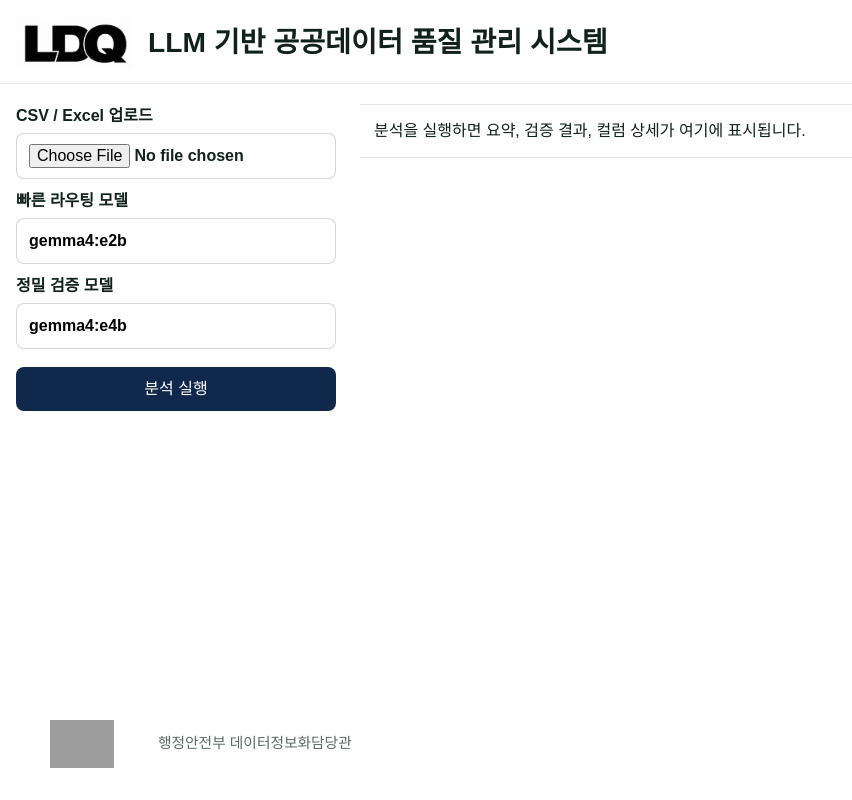
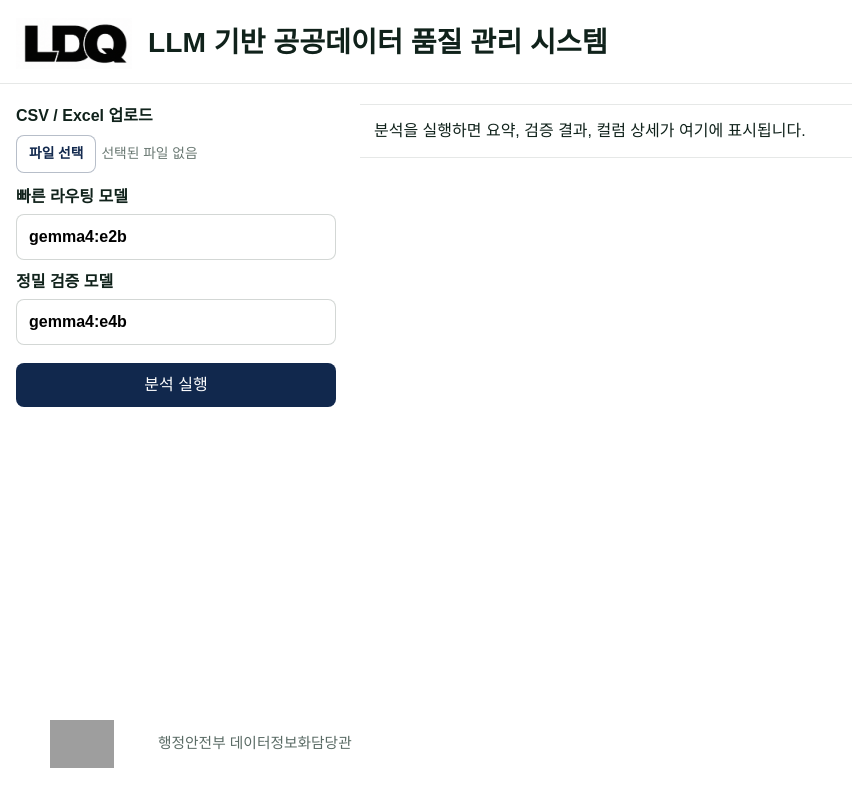
Before and after one commit to Public-Data-Quality/Public-Data-Quality-FE, a React (Vite) app: page / in a window 1280 px wide. Shown: the whole page, without its empty margins (0-852 px from the left). Built offline with nearby package versions, Linux system fonts and the light colour scheme; grey boxes are pictures that could not be loaded; a web font is replaced by a local one.

Commit message:
fix: 파일 선택 버튼 수정

```diff
--- a/src/App.jsx
+++ b/src/App.jsx
@@ -30,14 +30,21 @@ function ControlPanel({
   return (
     <section className="control-panel">
       <form onSubmit={onSubmit}>
-        <label>
-          CSV / Excel 업로드
+        <div className="file-field">
+          <span className="file-field-label">CSV / Excel 업로드</span>
+          <label className="file-picker">
             <input
+              className="file-picker-input"
               type="file"
               accept=".csv,.xlsx,.xls,text/csv,application/vnd.ms-excel,application/vnd.openxmlformats-officedocument.spreadsheetml.sheet"
               onChange={(event) => setDatasetFile(event.target.files?.[0] ?? null)}
             />
+            <span className="file-picker-action">파일 선택</span>
+            <span className="file-picker-name" title={datasetFile?.name || ""}>
+              {datasetFile?.name || "선택된 파일 없음"}
+            </span>
           </label>
+        </div>
         <label>
           빠른 라우팅 모델
           <input
--- a/src/styles.css
+++ b/src/styles.css
@@ -73,7 +73,7 @@ input {
 .hero-copy,
 .control-panel,
 .results-panel {
-  background: transparent;
+  background: #ffffff;
 }
 
 .hero-copy {
@@ -183,6 +183,69 @@ input {
   border-radius: 8px;
   padding: 10px 12px;
   background: rgba(255, 255, 255, 0.9);
+}
+
+.file-field {
+  display: grid;
+  gap: 5px;
+}
+
+.file-field-label {
+  font-weight: 600;
+}
+
+.file-picker {
+  position: relative;
+  display: grid;
+  grid-template-columns: auto minmax(0, 1fr);
+  gap: 10px;
+  align-items: center;
+  min-height: 42px;
+  cursor: pointer;
+}
+
+.file-picker-input {
+  position: absolute;
+  width: 1px;
+  height: 1px;
+  margin: -1px;
+  overflow: hidden;
+  clip: rect(0 0 0 0);
+  clip-path: inset(50%);
+  opacity: 0;
+}
+
+.file-picker-name {
+  display: block;
+  min-width: 0;
+  overflow: hidden;
+  color: #697872;
+  font-size: 0.86rem;
+  font-weight: 400;
+  text-overflow: ellipsis;
+  white-space: nowrap;
+}
+
+.file-picker-action {
+  padding: 8px 12px;
+  border: 1px solid rgba(17, 40, 77, 0.3);
+  border-radius: 8px;
+  background: #ffffff;
+  color: #11284d;
+  font-size: 0.86rem;
+  font-weight: 700;
+  white-space: nowrap;
+  transition: border-color 160ms ease, background-color 160ms ease;
+}
+
+.file-picker:hover .file-picker-action {
+  border-color: #11284d;
+  background: #f7f9fc;
+}
+
+.file-picker:focus-within .file-picker-action {
+  border-color: #11284d;
+  box-shadow: 0 0 0 3px rgba(17, 40, 77, 0.12);
 }
 
 .summary-grid {
@@ -319,9 +382,9 @@ input {
 }
 
 .standard-mapping-badge.is-mapped {
-  border-color: rgba(31, 111, 91, 0.22);
-  background: rgba(31, 111, 91, 0.08);
-  color: #174f41;
+  border-color: #11284d;
+  background: #ffffff;
+  color: #11284d;
 }
 
 .standard-mapping-term,
@@ -358,7 +421,7 @@ input {
 .preview-table td.is-fix-needed {
   background: rgba(218, 54, 51, 0.08);
   box-shadow: inset 0 0 0 2px rgba(218, 54, 51, 0.88);
-  cursor: help;
+  cursor: default;
 }
 
 .preview-table td.is-fix-needed.is-column-hovered {
```
Lines whose indentation alone changed are shown as unchanged.
